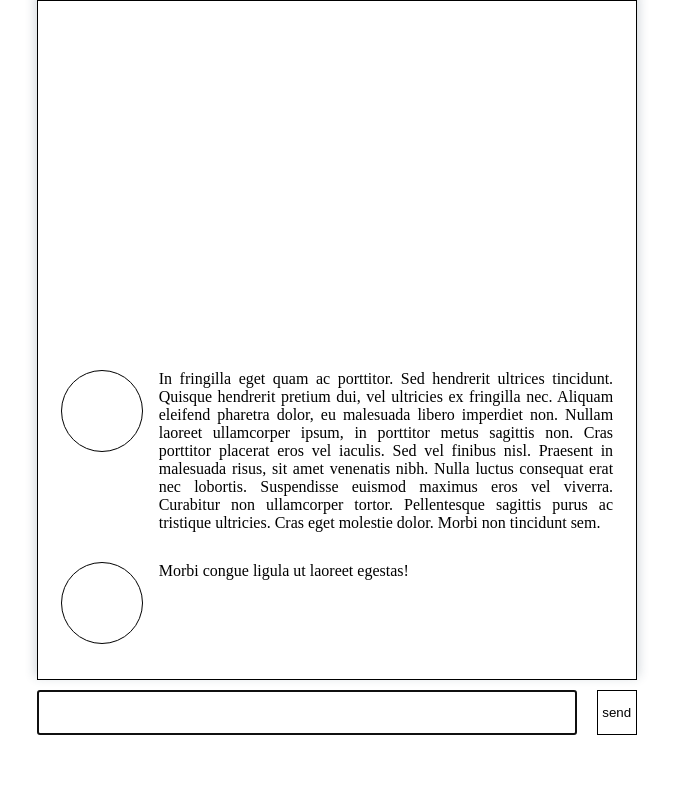
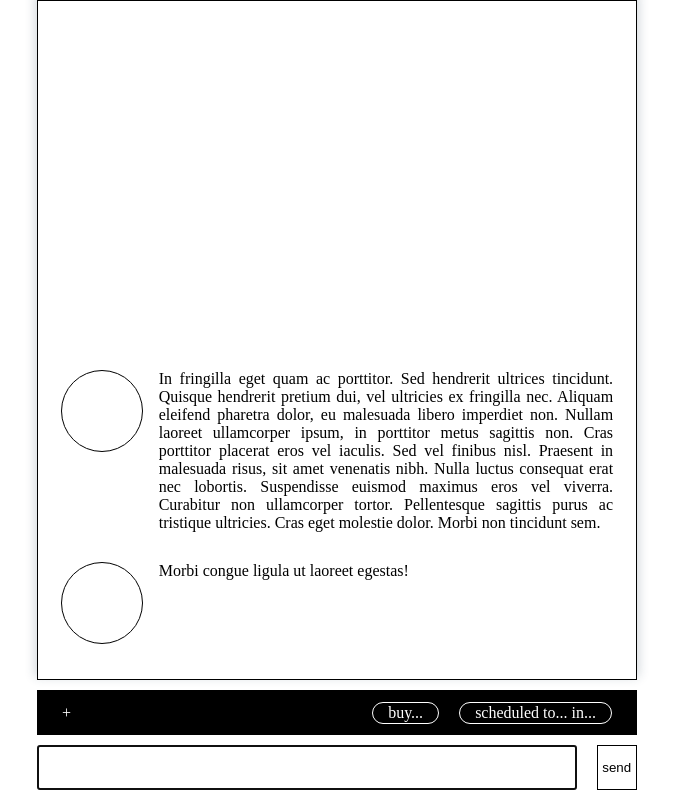
Before and after one commit to ta-any/dialog, a plain HTML site: page index.html in a window 1280 px wide. Shown: the whole page, without its empty margins (303-976 px from the left). Drawn offline with Linux system fonts and the light colour scheme.

Commit message:
Update index.html

```diff
--- a/index.html
+++ b/index.html
@@ -8,8 +8,13 @@
 </head>
 <body>
 	<section class="body">
-		<div class="dialog" id="dialog">
-
+		<div class="dialog" id="dialog"></div>
+		<div id="context" class="context">
+			<div class="append_node"><span>+</span></div>
+			<div id="nodes" class="nodes">
+				<div id="buy" class="node">buy... </div>
+				<div id="scheduled" class="node">scheduled to... in... </div>
+			</div>
 		</div>
 		<div class="msg" id="msg">
 			<input autofocus type="text" name="" id="input" class='txt'>
```
